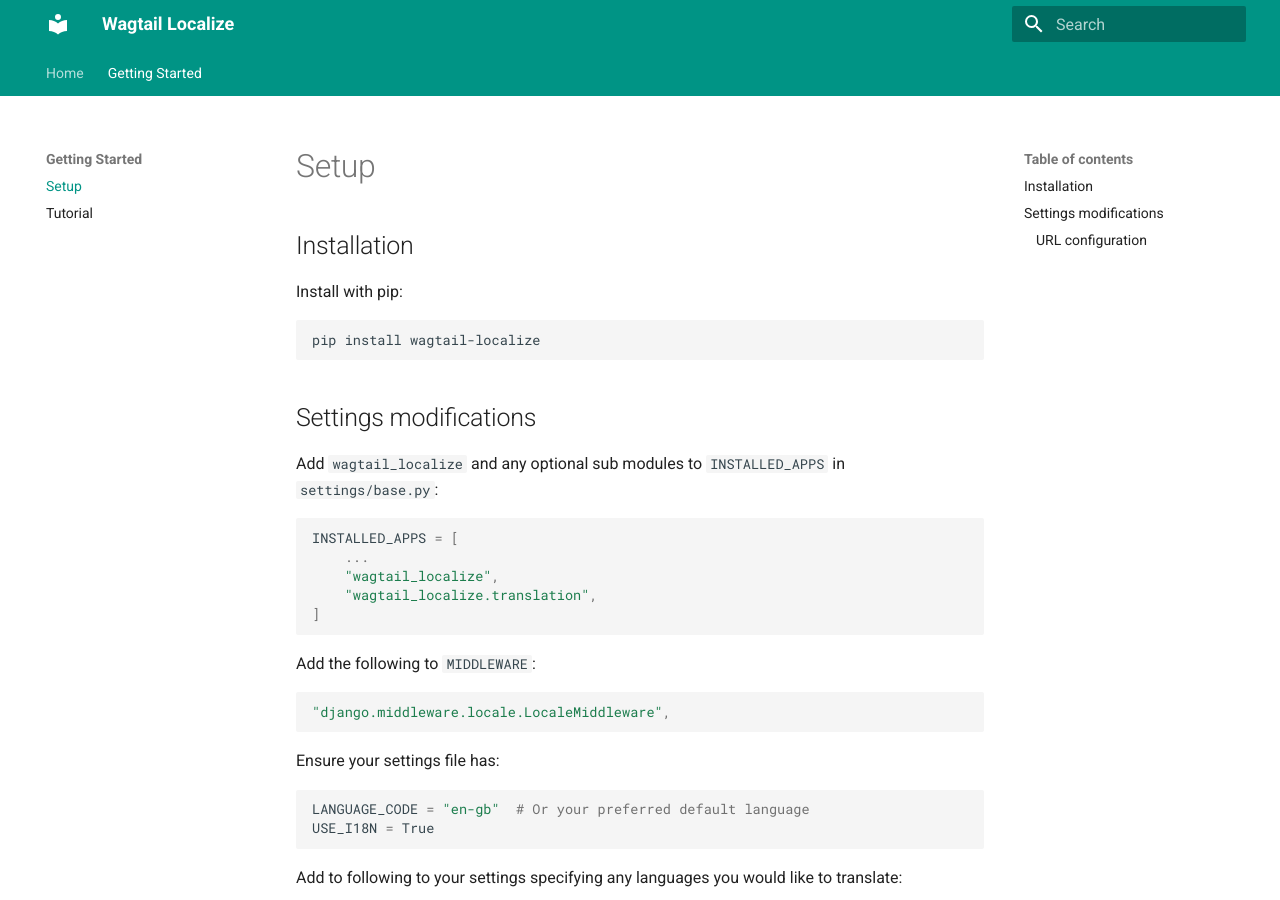
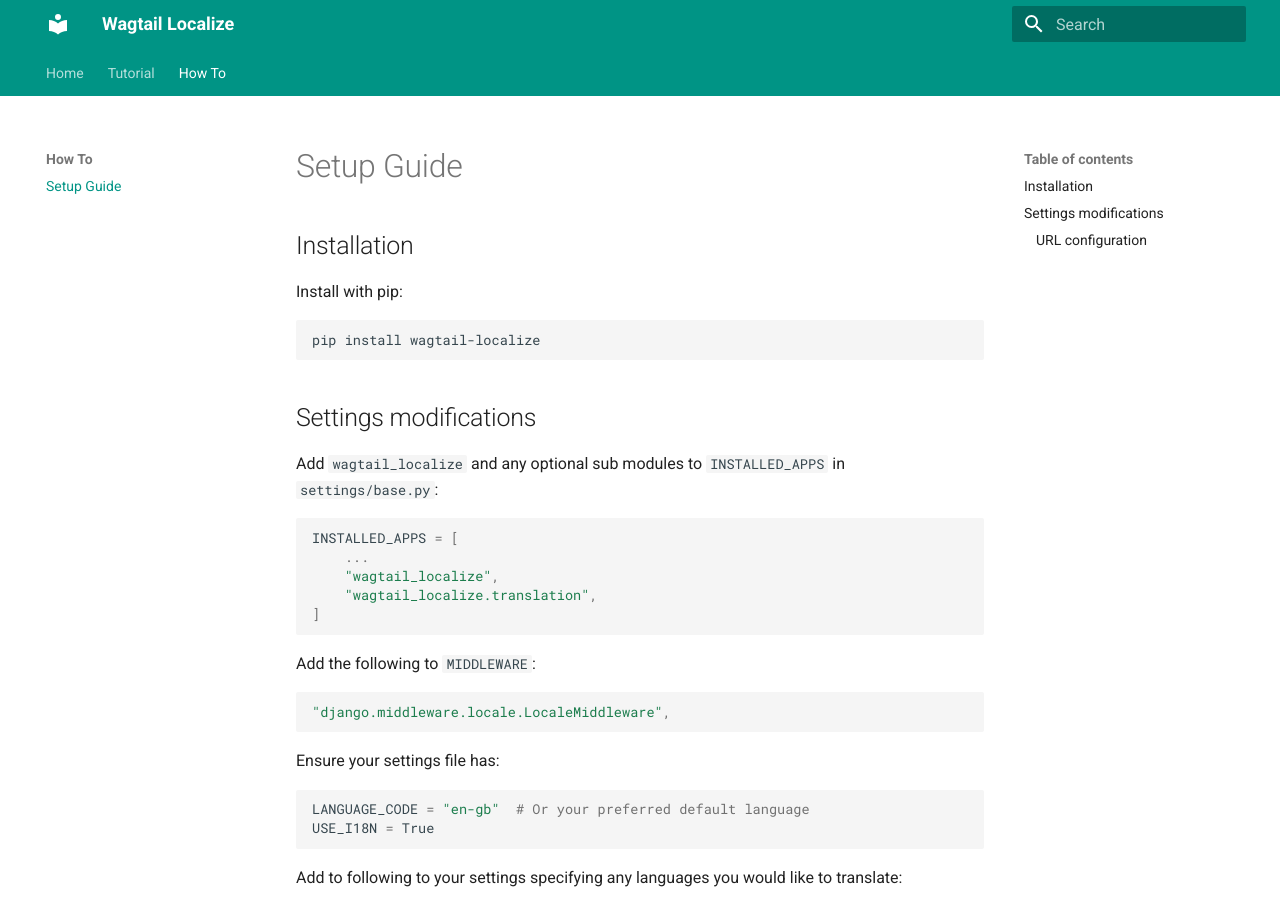
Before and after one commit to wagtail/wagtail-localize, an MkDocs documentation site: the page built from docs/how-to/setup.md, in a window 1280 px wide and 900 px high. Built offline with MkDocs 1.6.1 and Material for MkDocs 9.7.7, drawn with Linux system fonts in a browser that asks for light colours.

Commit message:
Restructure existing docs

```diff
--- a/mkdocs.yml
+++ b/mkdocs.yml
@@ -36,6 +36,6 @@
             - django.setup()
 nav:
   - Home: index.md
-  - Getting Started:
-      - Setup: setup.md
-      - Tutorial: tutorial.md
+  - Tutorial: tutorial.md
+  - How To:
+    - Setup Guide: how-to/setup.md
```
Also changed, not shown: docs/how-to/setup.md (renamed from docs/setup.md).
